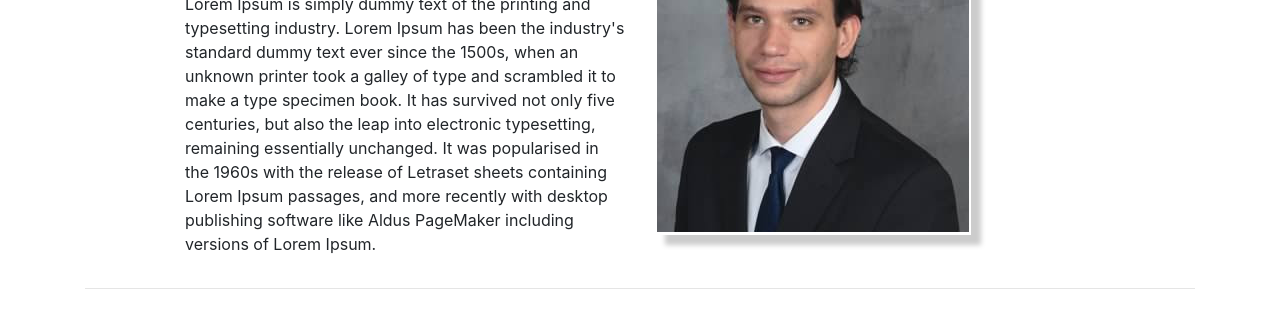
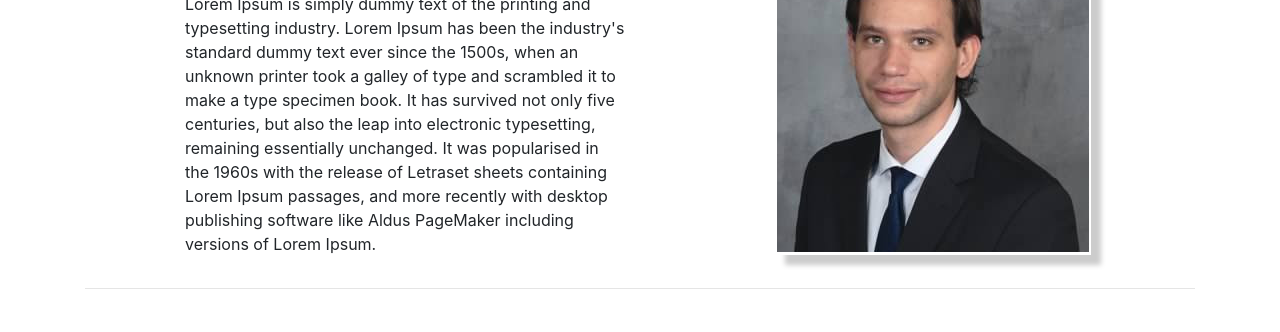
Before and after one commit to aGhouzlane/portfolio-landing-page, a plain HTML site: page index.html in a window 1280 px wide. Shown: the part 134-466 px from the top of the page. Drawn offline with nearby package versions, Linux system fonts and the light colour scheme.

Commit message:
Fix profile pic indentations

```diff
--- a/css/styles.css
+++ b/css/styles.css
@@ -8,11 +8,7 @@
 }
 
 #image{
-<<<<<<< HEAD
-  margin-left: 130px;
-=======
   margin-left: 120px;
->>>>>>> main
   margin-top: 20px;
   border:2px solid #fff;
   box-shadow: 10px 10px 5px #ccc;
```
